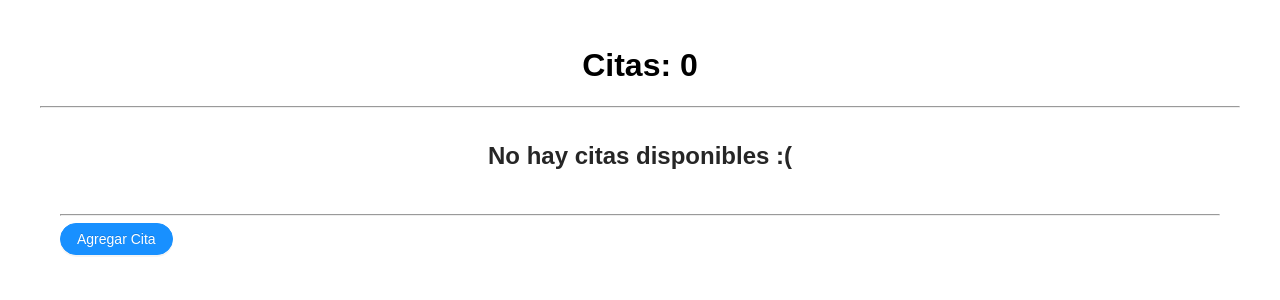
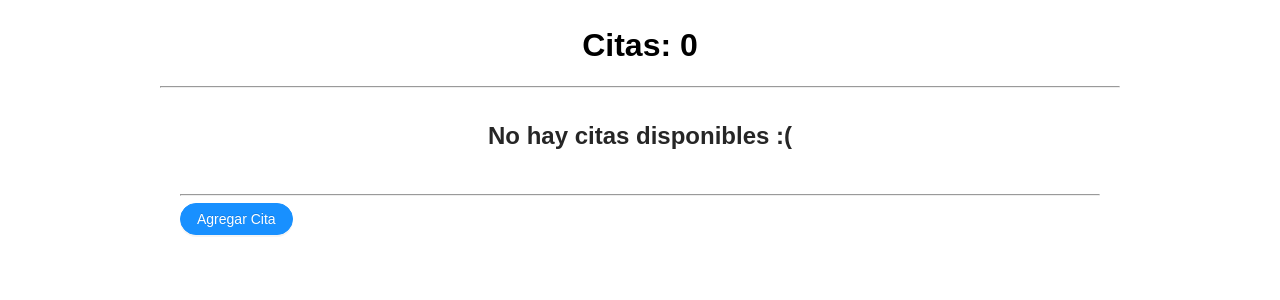
Before and after one commit to Panik-Attack/Citas, a React (Create React App) app: page / in a window 1280 px wide. Shown: the top 300 px of the page. Built offline with nearby package versions, Linux system fonts and the light colour scheme.

Commit message:
centrando body

```diff
--- a/src/components/CitasApp/citasApp.scss
+++ b/src/components/CitasApp/citasApp.scss
@@ -1,8 +1,8 @@
 body{
     font-family: Arial, Helvetica, sans-serif;
-    // background-color: rgb(204, 172, 204);
     background-color: rgb(255, 255, 255);
-    padding: 20px;
+    max-width: 1000px;
+    margin: auto;
 }
 
 p{
```
